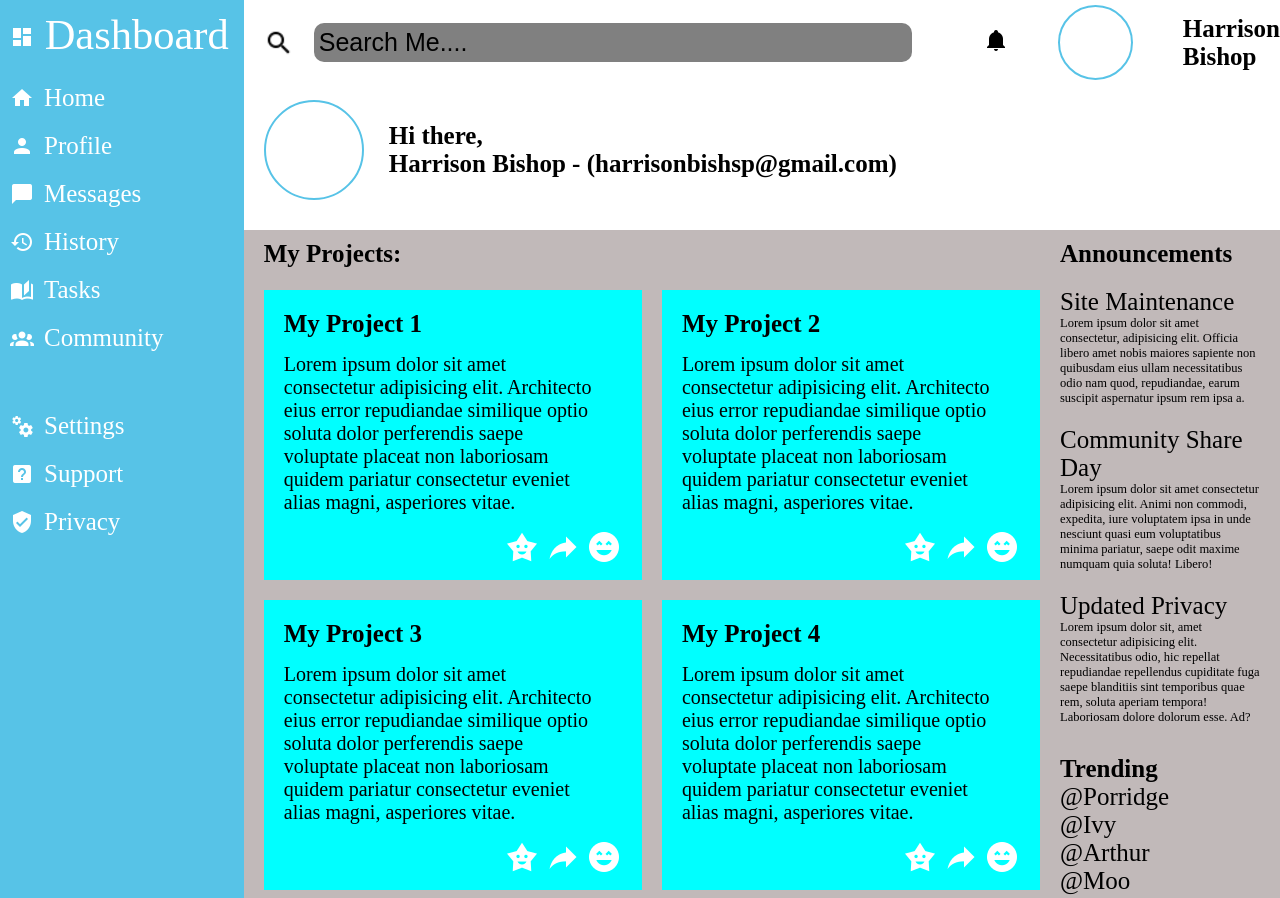
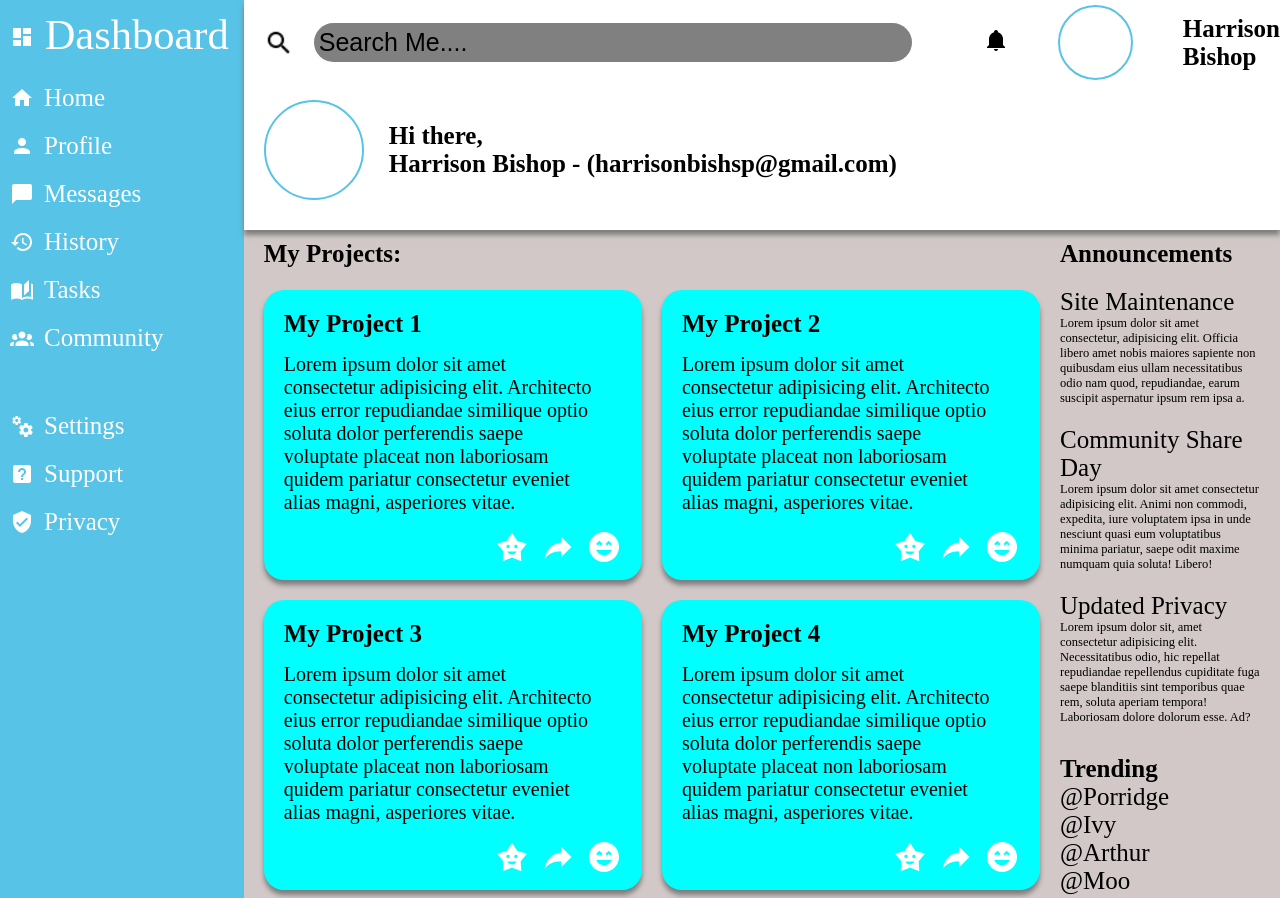
Before and after one commit to HBishop123/project-dashboard, a plain HTML site: page index.html in a window 1280 px wide. Shown: the top 898 px of the page. Drawn offline with Linux system fonts and the light colour scheme.

Commit message:
added box-shadow to the header as well as my project boxes

```diff
--- a/styles.css
+++ b/styles.css
@@ -48,10 +48,13 @@
 
 /* heading */
 .heading{
+    position: relative;
     display: grid;
     grid-template-columns: 3fr 1fr;
     grid-template-rows: min-content min-content;
     padding-left: 20px;
+    z-index: 2;
+    box-shadow: 0px 5px 5px 0px rgba(125,125,125,1);
 }
 
 .magnify{
@@ -74,7 +77,7 @@
     width: 100%;
     border: none;
     padding: 5px;
-    border-radius: 10px;
+    border-radius: 50px;
     outline: none;
     color: rgb(0, 0, 0);
     background-color: grey;
@@ -140,7 +143,8 @@
 
 /* main section */
 .main-section{
-   background-color: rgb(193, 185, 185);
+   position: relative;
+   background-color: rgb(210, 200, 200);
    grid-row: 2 / -1;
    grid-column: 2 / -1;
    display: grid;
@@ -161,10 +165,7 @@
     grid-row: 1 / 2 ;
     grid-template-columns: repeat(auto-fit, minmax(300px, auto));
     gap: 20px;
-    padding-left: 20px;
-    padding-right: 20px;
-    padding-top: 50px;
-    padding-bottom: 20px;
+    padding:  50px 20px 20px 20px;
 }
 
 .project{
@@ -173,14 +174,16 @@
     display: flex;
     flex-direction: column;
     gap: 15px;
-    padding-right: 20px
+    padding-right: 20px;
+    border-radius: 20px;
+    box-shadow: 0px 5px 5px 0px rgba(125,125,125,1);
 }
 
 .project > .images{
     display: flex;
     flex-direction: row;
     align-self: flex-end;
-    gap: 5px;
+    gap: 10px;
     padding-bottom: 15px;
 }
 
```
